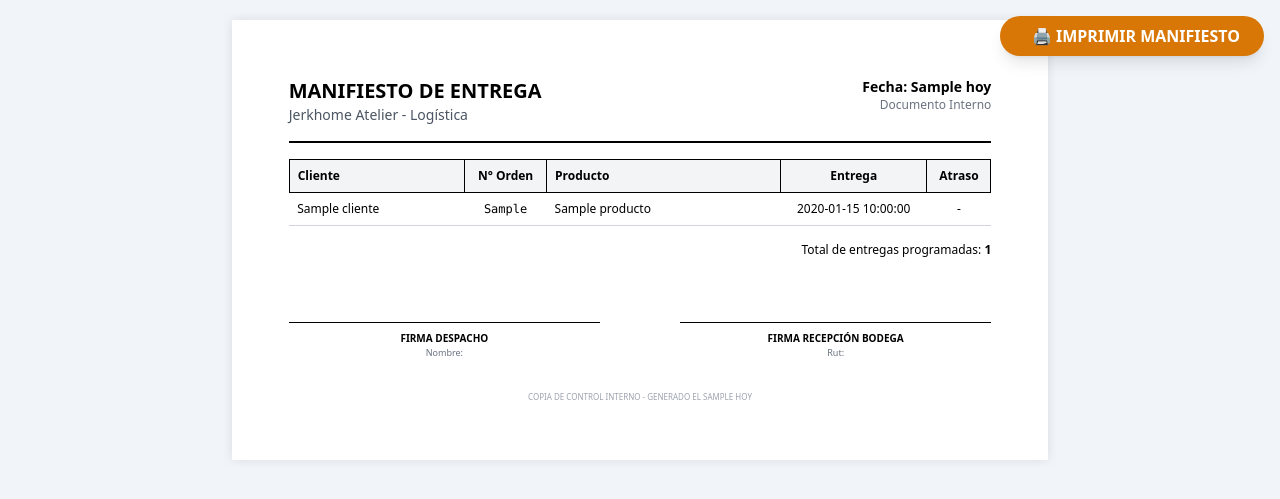
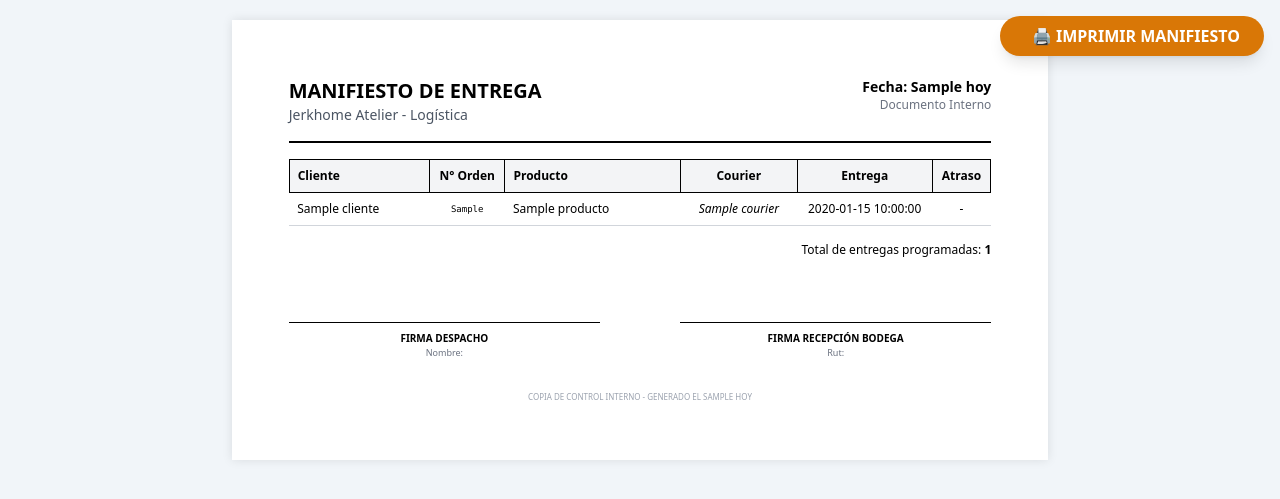
Before and after one commit to FelipeJS1295/v4_python_jerk, a Python web app: template templates/ventas/manifiesto_print.html in a window 1280 px wide. Shown: the top 499 px of the page. Run offline with Jinja, Linux system fonts and the light colour scheme; the template is opened without the code that fills it: most values are stand-ins (such as "Sample title", 1, 10 or a date in 2020); some libraries are stand-ins or nearby versions.

Commit message:
manifisto 2

```diff
--- a/templates/ventas/manifiesto_print.html
+++ b/templates/ventas/manifiesto_print.html
@@ -90,9 +90,10 @@
         <table class="w-full text-xs">
             <thead>
                 <tr class="bg-gray-100">
-                    <th class="border border-black p-2 text-left w-1/4">Cliente</th>
+                    <th class="border border-black p-2 text-left w-1/5">Cliente</th>
                     <th class="border border-black p-2 text-center">N° Orden</th>
-                    <th class="border border-black p-2 text-left w-1/3">Producto</th>
+                    <th class="border border-black p-2 text-left w-1/4">Producto</th>
+                    <th class="border border-black p-2 text-center w-1/6">Courier</th>
                     <th class="border border-black p-2 text-center">Entrega</th>
                     <th class="border border-black p-2 text-center">Atraso</th>
                 </tr>
@@ -101,8 +102,9 @@
                 {% for v in ventas %}
                 <tr class="border-b border-gray-300">
                     <td class="p-2 align-top font-medium">{{ v.cliente }}</td>
-                    <td class="p-2 align-top text-center font-mono">{{ v.numero_orden }}</td>
+                    <td class="p-2 align-top text-center font-mono text-[9px]">{{ v.numero_orden }}</td>
                     <td class="p-2 align-top">{{ v.producto }}</td>
+                    <td class="p-2 align-top text-center italic">{{ v.courier }}</td>
                     <td class="p-2 align-top text-center">{{ v.fecha_entrega }}</td>
                     <td class="p-2 align-top text-center">
                         {% if v.dias_atraso > 0 %}
```
Also changed, not shown: routers/ventas.py (+12 -5 lines).
